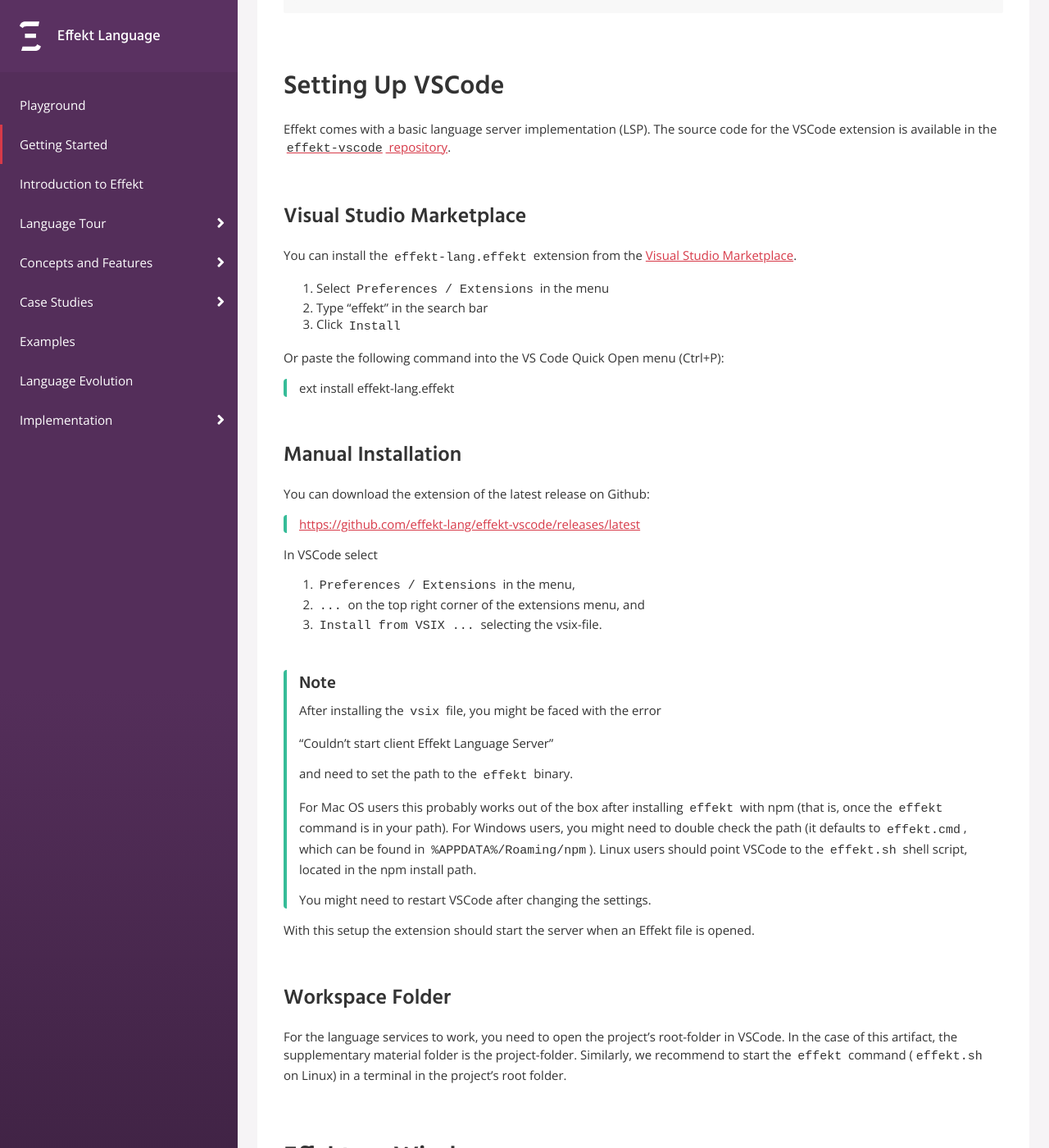
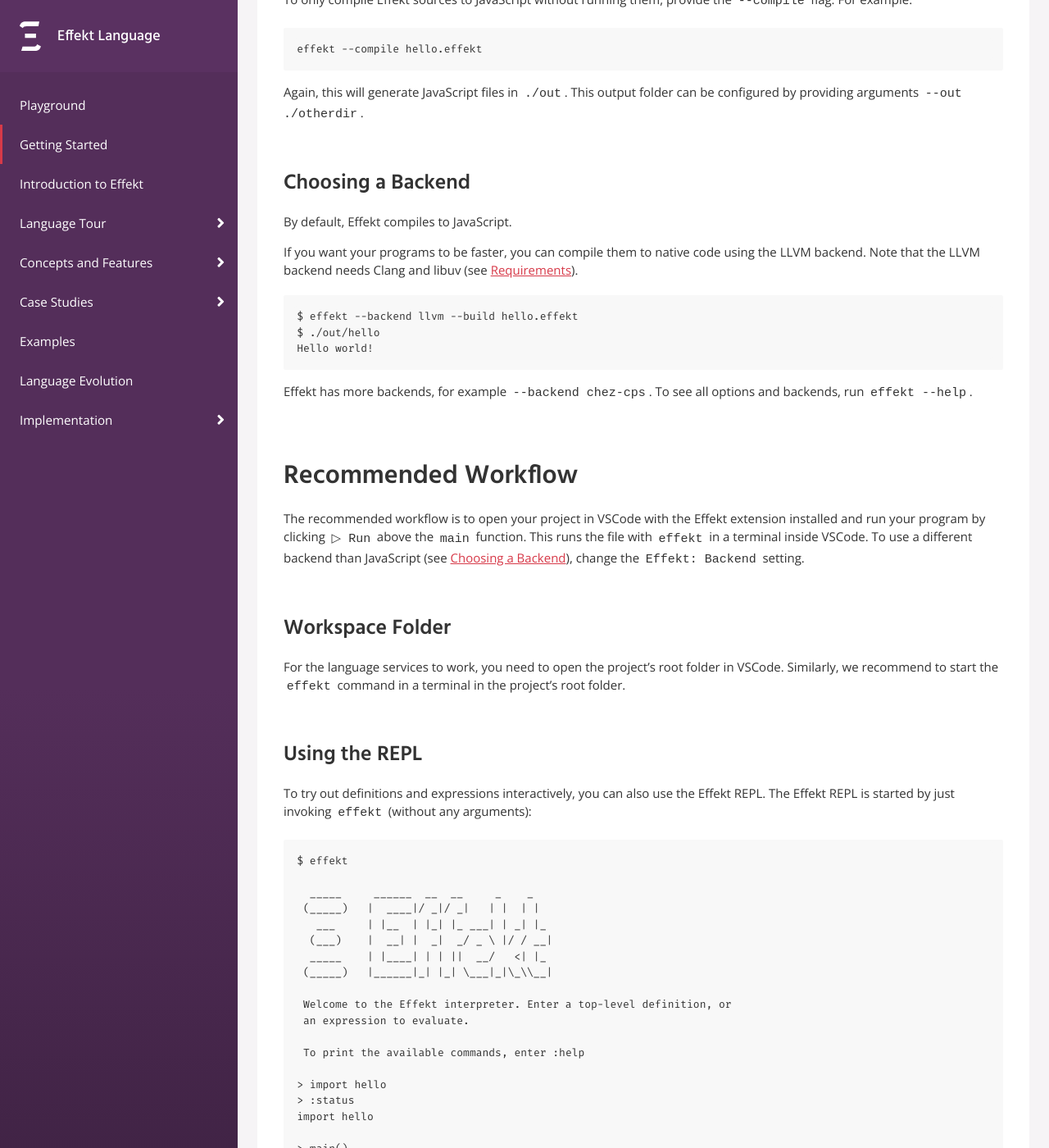
Before and after one commit to effekt-lang/effekt-website, a Jekyll site: the page built from docs/getting-started.md, in a window 1280 px wide and 1400 px high, scrolled down 3781 px. Shown: the whole window at 82% size. Built offline with Jekyll 4.4.1, drawn with Linux system fonts in a browser that asks for light colours; some of the changed text lies outside the part shown.

Commit message:
Rewrite the Getting Started page (#147)
* Getting Started: fix link hierarchy

* Getting Started: fix outdated info

* Use effekt codeblock explicitly

* Use --build instead of old NodeJS example

* Add a section on using LLVM

* Make sure to install VSCode extension by its ID

* Use VSCode extension to install Effekt by default

* Add more ways to install/try Effekt

* Getting Started: link effekt-template

* Getting Started: add intro paragraph

* Getting Started: cleanup and reformat

* Getting Started: emphasize VSCode extension as recommended workflow

* Getting Started: emphasize VSCode extension even more

* Getting Started: fix typos, cut details

* Getting Started: restructure

````diff
--- a/_includes/install.md
+++ b/_includes/install.md
@@ -1,53 +1,92 @@
-#### Requirements
+### Requirements
 
 Currently, the Effekt language is implemented in Scala and compiles to JavaScript (besides other backends).
 To use the Effekt compiler and run the resulting programs, you need to have
 
-- Java (>= 11),
+- Java (>= 17),
 - [Node.js](https://nodejs.org/en/) (>= 16), and
 - [npm](https://www.npmjs.com)
 
 installed.
 
-#### Install latest release
+If you want to use the LLVM backend, you also need to have [Clang](https://clang.llvm.org) and [libuv](https://libuv.org) installed (see [Choosing a Backend](#choosing-a-backend) below).
 
-The recommended way to install Effekt is by running:
+### Install with VSCode
+
+We recommend using [VSCode](https://code.visualstudio.com) with the Effekt extension, which can also install Effekt for you.
+
+Install the extension by its exact ID, `effekt-lang.effekt`.
+Please use one of these ways to do so:
+
+- Open [`effekt-lang.effekt` in the Visual Studio Marketplace](https://marketplace.visualstudio.com/items?itemName=effekt-lang.effekt) and click `Install`
+- Paste `ext install effekt-lang.effekt` into the VSCode "Quick Open" menu (`Ctrl+P` or `Cmd+P`) and press `Enter`
+- Run `code --install-extension effekt-lang.effekt` in a terminal
+- Search for `effekt-lang.effekt` in the Extensions view of VSCode and click `Install`
+
+Please double-check that the publisher is "Effekt Language" with a blue verified badge for the `effekt-lang.org` domain before you install.
+
+After installing the extension:
+
+1. Open a file that ends in `.effekt`
+2. When the extension asks whether you want to install Effekt, click `Yes`
+
+This works in most cases, but not always (especially on Windows).
+If it does not work for you, please install Effekt [with npm](#install-with-npm) instead.
+
+The extension also lets you know when a new version of Effekt is available.
+You can check for updates at any time by clicking on `Ξ Effekt` in the status bar.
+If the extension does not start, see [Troubleshooting](#troubleshooting) below.
+
+### Install with npm
+
+To install the latest release with npm, run:
 ```bash
 npm install -g @effekt-lang/effekt
 ```
-This will download the compiler and install the `effekt` command to `npm root -g`.
+This will download the compiler and install the `effekt` binary as a command usable in your terminal.
+
+### Other ways to install
+
+#### Try without installing
+
+If you just want to try Effekt, you can also run it with `npx`, which comes with npm:
+```bash
+npx @effekt-lang/effekt
+```
+This downloads the compiler on first use and starts the Effekt REPL.
+Note that you still need Java and Node.js, and that the VSCode extension cannot use Effekt from `npx`.
+
+#### Install with Nix
+
+If you are using [Nix](https://nixos.org), you can also install Effekt via [effekt-nix](https://github.com/jiribenes/effekt-nix), also used by the [community projects]({{ site.communityurl }}).
+
+To try Effekt via Nix without installing it, run:
+```bash
+nix run github:jiribenes/effekt-nix
+```
+To install Effekt, run:
+```bash
+nix profile install github:jiribenes/effekt-nix
+```
+Note that if your npm comes from Nix, the VSCode extension cannot install Effekt for you, so please use effekt-nix instead.
+For more ways to use effekt-nix, for example development shells or specific versions, see its [README](https://github.com/jiribenes/effekt-nix).
 
 #### Install specific release
 
-Alternatively, you can also download a specific release on the
-[release page on Github]({{ site.githuburl }}/releases).
-And then install it with
+To install a specific version with npm, run:
+```bash
+npm install -g @effekt-lang/effekt@<VERSION>
+```
+
+You can find all releases on the [release page on Github]({{ site.githuburl }}/releases).
+Each release also comes with an `effekt.tgz` file, which you can install manually by running:
 ```bash
 npm install -g <PATH_TO_FILE>/effekt.tgz
 ```
 
-#### Install location
-
-You can find the installation location by running
-
-```bash
-npm root -g
-```
-
-Please note that this directory needs to be included in your `$PATH` environment variable in order to run the `effekt` compiler from the command line.
-
-For example, depending on you configuration, on Mac OSX the `effekt` binary will be placed in:
-```bash
-/usr/local/lib/node_modules/effekt/bin
-```
-
-#### Uninstalling
+### Uninstalling
 
 You can always remove the Effekt installation by:
 ```bash
-npm remove -g effekt
+npm remove -g @effekt-lang/effekt
 ```
-
-> #### Note
-> The Effekt "binary" is actually just an executable jar-file.
-> On Windows, NPM will also install an `effekt.cmd` script to start the jar-file with `java -jar`.
--- a/docs/getting-started.md
+++ b/docs/getting-started.md
@@ -6,64 +6,89 @@
 
 # Getting Started
 
-### Installing Effekt
+This page explains how to install Effekt, run your first program, and start a project.
+If you just want to try Effekt without installing it, you can use the [online playground](/playground) or read the [language tour](/tour).
+
+## Installing Effekt
 {% include install.md %}
 
 ## Your first Effekt Program
-Now let's get started. We create a file called `hello.effekt` and fill it
-with the following contents:
 
-```
+Now let's get started. We create a file called `hello.effekt` and fill it with the following contents:
+
+```effekt
 def main() = {
   println("Hello world!")
 }
 ```
-On this page, you can execute the above example, by clicking "run" on the right:
+On this page, you can execute the above example by clicking "run" on the right:
 ```effekt:repl
 main()
 ```
 Feel free to edit the above program and try to run it again.
 
-You can also install Effekt locally and then
-execute the example by compiling and running it with effekt.
+With Effekt installed, you can also execute the example by compiling and running it with `effekt`.
 
 ```bash
 $ effekt hello.effekt
 Hello world!
 ```
 
+With the VSCode extension installed and set up, you can click the `▷ Run` button above `main`.
+
 You can find example programs in the [examples folder]({{ site.githuburl }}/tree/main/examples).
 
+### Compiling Programs with Effekt
 
-### Compiling Programs with Effekt
-Running the above command, you can
-notice that this created a `./out` directory containing the compiled
-JavaScript files. We can also run the program (without compiling it again)
-by directly using `node`:
+Running `effekt hello.effekt` created a `./out` directory containing the compiled JavaScript files.
+
+To build a program that you can run again later (without compiling it again), provide the `--build` flag. For example:
+
 ```bash
-$ node
-Welcome to Node.js v13.6.0.
-Type ".help" for more information.
-> hello = require('./out/hello.js')
-{ main: [Function: main] }
-> hello.main().run()
+$ effekt --build hello.effekt
+$ ./out/hello
 Hello world!
 ```
 
-To only compile Effekt sources to JavaScript without running them,
- provide the `--compile` flag. For example:
+To only compile Effekt sources to JavaScript without running them, provide the `--compile` flag. For example:
 
 ```bash
 effekt --compile hello.effekt
 ```
-Again, this will generate JavaScript files in `./out`. This output folder can
-be configured by providing arguments `--out ./otherdir`.
 
+Again, this will generate JavaScript files in `./out`.
+This output folder can be configured by providing arguments `--out ./otherdir`.
 
+### Choosing a Backend
+
+By default, Effekt compiles to JavaScript.
+
+If you want your programs to be faster, you can compile them to native code using the LLVM backend.
+Note that the LLVM backend needs Clang and libuv (see [Requirements](#requirements)).
+
+```bash
+$ effekt --backend llvm --build hello.effekt
+$ ./out/hello
+Hello world!
+```
+
+Effekt has more backends, for example `--backend chez-cps`.
+To see all options and backends, run `effekt --help`.
 
 ## Recommended Workflow
-The recommended workflow is to open your files in VSCode and then
-run them using the Effekt REPL.
+
+The recommended workflow is to open your project in VSCode with the Effekt extension installed and run your program by clicking `▷ Run` above the `main` function.
+This runs the file with `effekt` in a terminal inside VSCode.
+To use a different backend than JavaScript (see [Choosing a Backend](#choosing-a-backend)), change the `Effekt: Backend` setting.
+
+### Workspace Folder
+
+For the language services to work, you need to open the project's root folder in VSCode.
+Similarly, we recommend to start the `effekt` command in a terminal in the project's root folder.
+
+### Using the REPL
+
+To try out definitions and expressions interactively, you can also use the Effekt REPL.
 The Effekt REPL is started by just invoking `effekt` (without any arguments):
 
 ```bash
@@ -90,45 +115,64 @@
 ()
 ```
 Here, you can define functions, import modules and enter expressions to evaluate.
-Executing commands in the REPL compiles the corresponding Effekt-programs
-to Javascript (you can find them in `./out/`) and runs them with Node.js.
+Executing commands in the REPL compiles the corresponding Effekt programs to JavaScript (you can find them in `./out/`) and runs them with Node.js.
 
-If you change the contents of the `hello.effekt` file to
+If you change the contents of the `hello.effekt` file to:
+
 ```effekt:sketch
-module hello
-
 def main() = {
   println("Hello")
 }
 ```
-and simply enter `main()` in the open REPL,
-you can notice that all necessary dependencies are automatically
-recompiled:
+and simply enter `main()` in the open REPL, all necessary dependencies are automatically recompiled:
+
 ```bash
 > main()
 Hello
 ()
 ```
 
-## Setting Up VSCode
-Effekt comes with a basic language server implementation (LSP).
-The source code for the VSCode extension is available in the [`effekt-vscode` repository](https://github.com/effekt-lang/effekt-vscode).
+## Starting a Project
 
-### Visual Studio Marketplace
+To start a new project in Effekt, you can use the [effekt-template](https://github.com/jiribenes/effekt-template) repository.
+It comes with a main file, tests, and a CI setup that keeps the Effekt version up to date.
 
-You can install the `effekt-lang.effekt` extension from the [Visual Studio Marketplace](https://marketplace.visualstudio.com/items?itemName=effekt-lang.effekt).
+1. Open the [effekt-template](https://github.com/jiribenes/effekt-template) repository on Github
+2. Click `Use this template`
+3. Follow the first steps in its README
 
-1. Select `Preferences / Extensions` in the menu
-2. Type "effekt" in the search bar
-3. Click `Install`
+## Troubleshooting
 
-Or paste the following command into the VS Code Quick Open menu (Ctrl+P):
+### If the Extension Does Not Start
 
-> ext install effekt-lang.effekt
+After installing the extension, you might be faced with the following error:
 
-### Manual Installation
+> "Couldn't start client Effekt Language Server"
 
-You can download the extension of the latest release on Github:
+This means that you need to set the path to the `effekt` binary manually, usually because the `effekt` or `effekt.cmd` commands were not found in your path.
+
+To set the path:
+
+1. Open the settings of VSCode
+2. Search for `effekt`
+3. Edit the `Effekt: Executable` property and enter the path to the Effekt binary (on Windows, it defaults to `effekt.cmd` which can be found in `%APPDATA%/Roaming/npm` by default)
+4. Restart VSCode
+
+### Install Location
+
+If your terminal cannot find the `effekt` command after installing it with npm, please check the install location.
+npm installs the `effekt` command into the `bin` folder of its global prefix (on Windows, directly into the prefix folder).
+You can find this folder by running:
+
+```bash
+npm prefix -g
+```
+
+Please note that this folder needs to be included in your `$PATH` environment variable in order to run the `effekt` compiler from the command line.
+
+### Installing the Extension Manually
+
+If you cannot install the extension from the Marketplace, you can download the extension of the latest release on Github:
 
 > <https://github.com/effekt-lang/effekt-vscode/releases/latest>
 
@@ -138,61 +182,23 @@
 2. `...` on the top right corner of the extensions menu, and
 3. `Install from VSIX ...` selecting the vsix-file.
 
-> #### Note
-> After installing the `vsix` file, you might be faced with the error
->
-> "Couldn't start client Effekt Language Server"
->
-> and need to set the path to the `effekt` binary.
->
-> For Mac OS users this probably works out of the box after installing `effekt`
-> with npm (that is, once the `effekt` command is in your path). For Windows users,
-> you might need to double check the path (it defaults to `effekt.cmd`, which can
-> be found in `%APPDATA%/Roaming/npm`). Linux users should point VSCode to the
-> `effekt.sh` shell script, located in the npm install path.
->
-> You might need to restart VSCode after changing the settings.
+### Effekt on Windows
 
-With this setup the extension should start the server when an Effekt file is opened.
+Generally, we recommend using `cmd` at the moment.
+If you want to use Effekt with Microsoft's [PowerShell](https://docs.microsoft.com/en-us/powershell/), there are a few things you need to look out for:
 
-### Workspace Folder
-For the language services to work, you need to open the project's root-folder in VSCode.
-In the case of this artifact, the supplementary material folder is the project-folder.
-Similarly, we recommend to start the `effekt` command (`effekt.sh` on Linux) in a terminal
-in the project's root folder.
-
-## Effekt on Windows
-Generally, we recommend using `cmd` at the moment.
-If you want to use Effekt with Microsoft's [PowerShell](https://docs.microsoft.com/en-us/powershell/),
-there is a few things you need to look out for.
-
-1. The Effekt executable is unsigned at the moment. So running it in PowerShell
-   raises an error. You can work around this issue by disabling the check for
-   the current sessions. Please be aware that this is a rather drastic
-   work around and should be used with care.
+1. The Effekt executable is unsigned at the moment, so running it in PowerShell raises an error.
+   You can work around this issue by disabling the check for the current session.
+   Please be aware that this is a rather drastic workaround and should be used with care.
    ```bash
    Set-ExecutionPolicy -Scope Process -ExecutionPolicy Bypass
    ```
-   This only works for the current session and needs to be repeated every
-   time you start a new terminal.
+   This only works for the current session and needs to be repeated every time you start a new terminal.
 
-2. Ansi colors are not enabled out of the box.
+2. ANSI colors are not enabled out of the box.
    The easiest way is to set `VirtualTerminalLevel` in the registry to `true`.
-   As always, be careful when tempering with the registry and only do it
-   when you know what you are doing!
-
-## Effekt on Linux
-Instead of using the `effekt` command, on linux for now the shell-script
-`effekt.sh` has to be used. It is installed alongside `effekt` using
-`npm install ...`.
-
-1. Open the settings of VSCode
-2. Search for `effekt`
-3. Edit the `Effekt: Executable` property
-4. Enter the path to `effekt.sh`, e.g. `/usr/bin/effekt.sh`
-5. Restart VSCode
+   As always, be careful when tampering with the registry and only do it when you know what you are doing!
 
 ## Getting Help
-If you run into problems or something does not work as expected, feel free to
-ask on [Discord]({{ site.discordurl }}) or open an
-[issue on Github]({{ site.githuburl }}/issues).
+
+If you run into problems or something does not work as expected, feel free to ask on [Discord]({{ site.discordurl }}) or open an [issue on Github]({{ site.githuburl }}/issues).
````
